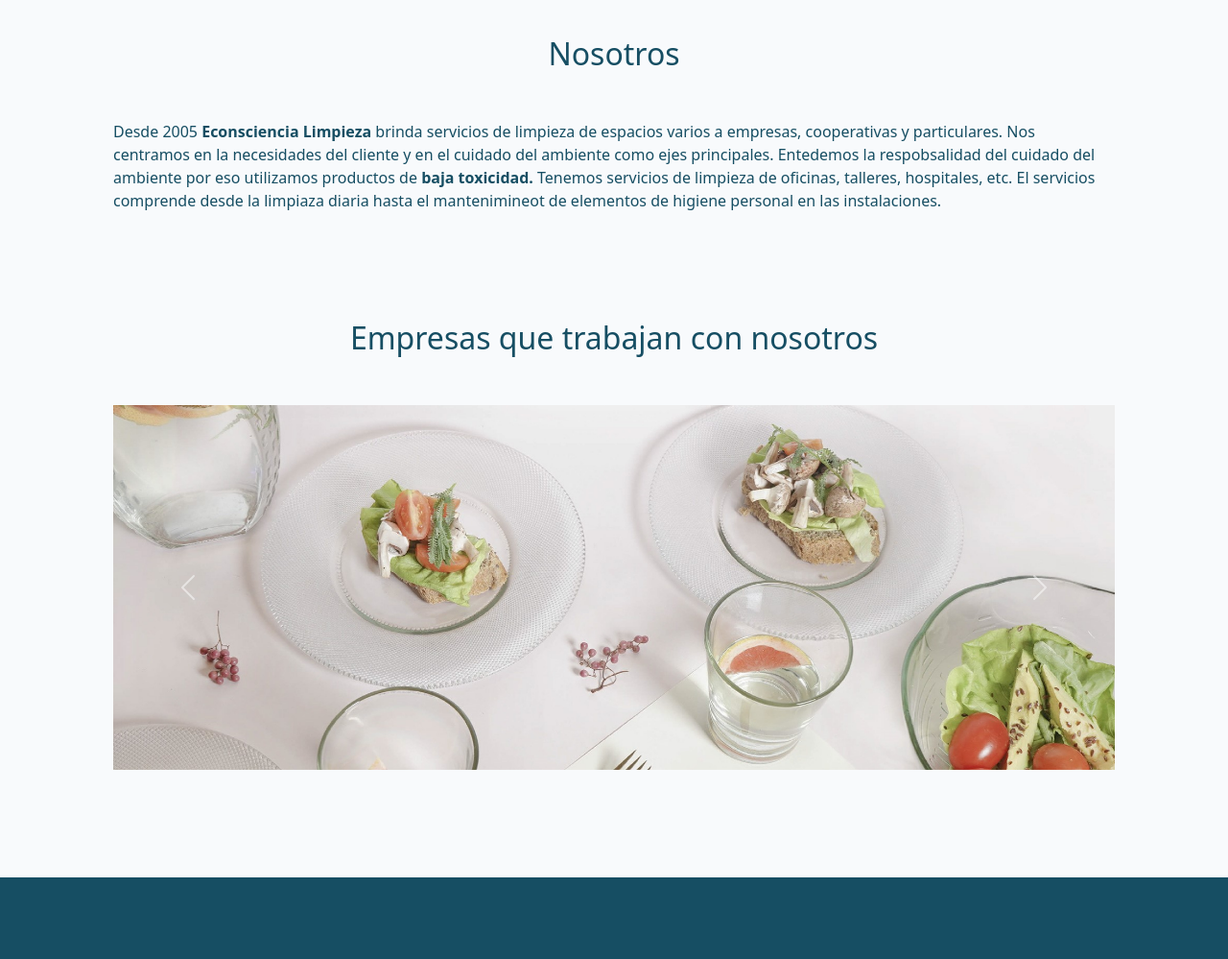
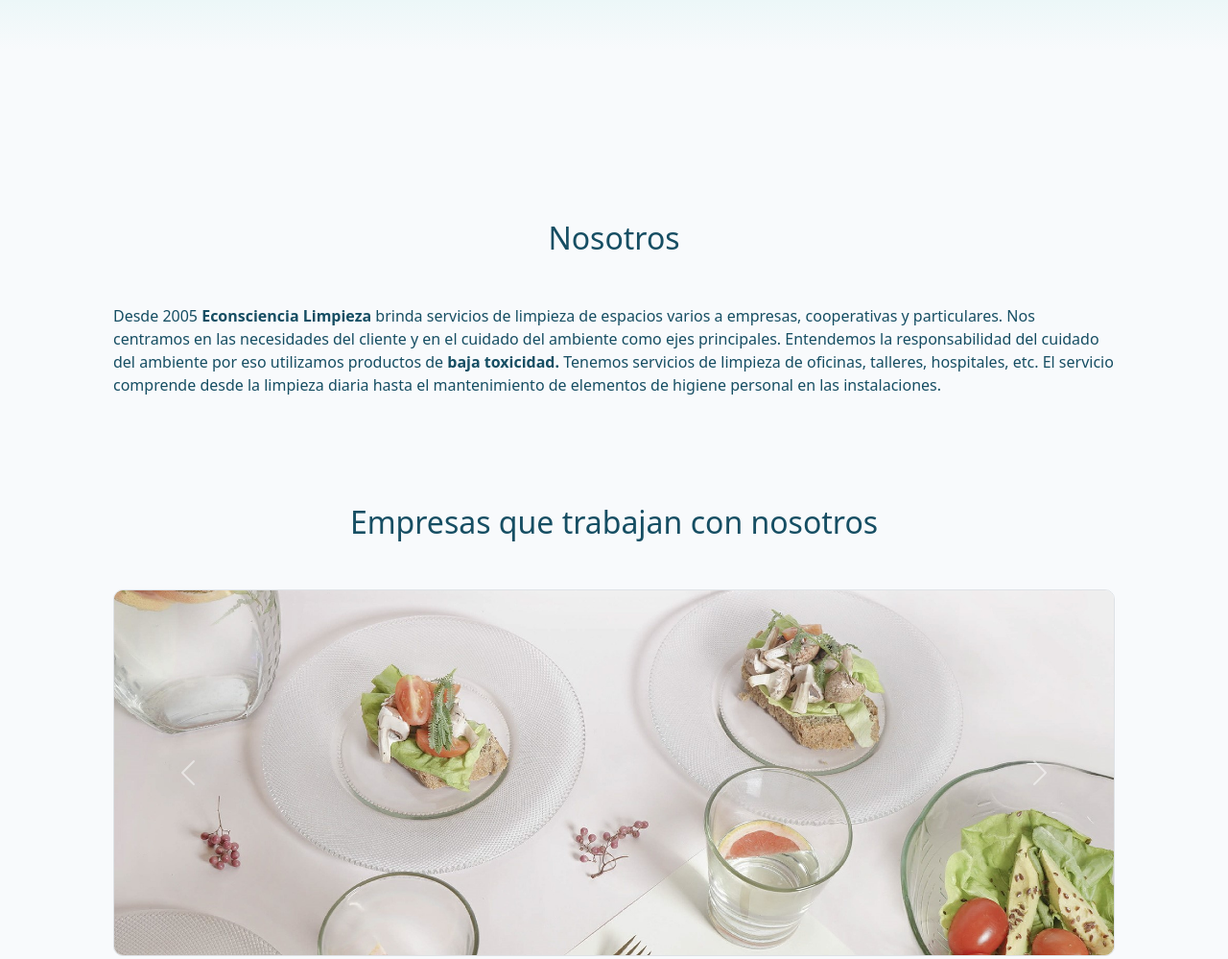
Before and after one commit to AIT-4/trabajo_practico_argentina_programa, a plain HTML site: page landing_page/index.html in a window 1280 px wide. Shown: the part 880-1879 px from the top of the page at 96% size. Drawn offline with nearby package versions, Linux system fonts and the light colour scheme.

Commit message:
Se agrega radio en imagenes. Revisa ortografía.

```diff
--- a/landing_page/css/style.css
+++ b/landing_page/css/style.css
@@ -21,7 +21,7 @@ body {
     background-color: #F8FAFC !important;
 }
 
-/* headear */
+/* Headear */
 
 .bg-color-mid {
     background-color: #41CBBF !important;
@@ -32,33 +32,28 @@ body {
 .color-light {
     color: #F8FAFC!important;
 }
-
 .texto-titulo {
     font-size: 4rem;
     font-family:'Lucida Sans', 'Lucida Sans Regular', 'Lucida Grande', 'Lucida Sans Unicode', Geneva, Verdana, sans-serif;
     padding-right: 10px;
     padding-left: 10px;
 }
-
 .img-logo {
     height: 95px;
     width: 90px;
     border-radius: 20px;
 }
 
-/*Resto de la pagina*/
+/* Section uno y dos*/
+
 .tituloF{
     font-weight: bolder;
     color: white
-
 }
-
 .expF{
-
     color:white;
     padding-top: 50px;
 }
-
 section.form {
     background: linear-gradient(#41cbbf, #F8FAFC);
 }
@@ -67,12 +62,10 @@ form {
     padding: 20px;
     border-radius: 10px;
 }
-
 .form-group, #com {
     padding: 5px;
     border-radius: 10px;
 }
-
 #btn {
     background-color: #41cbbf;
     color: #fff;
@@ -90,6 +83,10 @@ label {
     padding: 3px;
     margin: 5px;
 }
+section {
+    padding-top: 5%;
+    padding-bottom: 5%;
+}
 section.data {
     background-color: #F8FAFC;
     color: #164E63;
@@ -100,6 +97,10 @@ section h2 {
     margin-bottom: 50px;
     text-align: center;
 }
+img.border {
+    border-radius: 10px;
+}
+
 /* Footer */
 
 footer {
@@ -108,7 +109,6 @@ footer {
     background-color:#164E63;
     color: #BEC9DF;
 }
-
 .container__footer {
     display:flex;
     flex-wrap: wrap;
@@ -116,32 +116,26 @@ footer {
     max-width: 1200px;
     margin: auto;
 }
-
 .box__footer {
     display: flex;
     flex-direction: column;
     padding: 50px;
 }
-
 .box__footer h2 {
     margin-bottom: 30px;
     color: #F8FAFC;
     font-weight: 700;
 }
-
 .box__footer a {
    margin-top: 10px;
    color: #F8FAFC;
    font-weight: 700;
 }
-
 .box__copy {
     max-width: 1200;
     margin: auto;
     text-align: center;
-
 }
-
 .box__copy {
     margin-top: 20px;
     color: #d6d6d6;
--- a/landing_page/index.html
+++ b/landing_page/index.html
@@ -5,7 +5,8 @@
     <meta charset="UTF-8">
     <meta http-equiv="X-UA-Compatible" content="IE=edge">
     <meta name="viewport" content="width=device-width, initial-scale=1.0">
-    <title>Document</title>
+    <title>Econsciencia Limpieza</title>
+    <link rel="icon" type="image/jpg" href="./imagenes/favicon.jpg">
     <link rel="stylesheet" href="css\style.css">
     <link href="https://cdn.jsdelivr.net/npm/bootstrap@5.3.0-alpha3/dist/css/bootstrap.min.css" rel="stylesheet"
         integrity="sha384-KK94CHFLLe+nY2dmCWGMq91rCGa5gtU4mk92HdvYe+M/SXH301p5ILy+dN9+nJOZ" crossorigin="anonymous">
@@ -40,7 +41,8 @@
             <div class="row">
                 <div class="col p-5">
                     <h1 class="tituloF">Cotizamos tu limpieza</h1>
-                    <h3 class="expF">Envianos tu consulta y te respondemos a la brevedad. Indicá los metros cuadrados y el tipo de servicio en comentario.</h3>
+                    <h3 class="expF">Envianos tu consulta y te respondemos a la brevedad. Indicá los metros cuadrados y
+                        el tipo de servicio en comentario.</h3>
                 </div>
                 <div class="col p-5">
                     <form action="">
@@ -73,13 +75,14 @@
     <section class="data">
         <div class="container p-5">
             <h2>Nosotros</h2>
-            <p>Desde 2005 <strong>Econsciencia Limpieza</strong> brinda servicios de limpieza de espacios varios a
-                empresas, cooperativas y particulares. Nos centramos en la necesidades del
-                cliente y en el cuidado del ambiente como ejes principales. Entedemos la respobsalidad del cuidado del
+            <p>
+                Desde 2005 <strong>Econsciencia Limpieza</strong> brinda servicios de limpieza de espacios varios a
+                empresas, cooperativas y particulares. Nos centramos en las necesidades del
+                cliente y en el cuidado del ambiente como ejes principales. Entendemos la responsabilidad del cuidado
+                del
                 ambiente por eso utilizamos productos de <strong>baja toxicidad.</strong>
-                Tenemos servicios de limpieza de oficinas, talleres, hospitales, etc. El servicios comprende desde la
-                limpiaza diaria hasta el mantenimineot de elementos de
-                higiene personal en las instalaciones.
+                Tenemos servicios de limpieza de oficinas, talleres, hospitales, etc. El servicio comprende desde la
+                limpieza diaria hasta el mantenimiento de elementos de higiene personal en las instalaciones.
             </p>
         </div>
         <div class="container p-5">
@@ -87,16 +90,16 @@
             <div id="carouselExample" class="carousel slide">
                 <div class="carousel-inner">
                     <div class="carousel-item active">
-                        <img src="./imagenes/img1.jpg" class="d-block w-100">
+                        <img src="./imagenes/img1.jpg" class="d-block w-100 border" alt="Durax">
                     </div>
                     <div class="carousel-item">
-                        <img src="./imagenes/img2.jpg" class="d-block w-100" alt="...">
+                        <img src="./imagenes/img2.jpg" class="d-block w-100 border" alt="Imprenta Barracas">
                     </div>
                     <div class="carousel-item">
-                        <img src="./imagenes/img3.jpg" class="d-block w-100" alt="...">
+                        <img src="./imagenes/img3.jpg" class="d-block w-100 border" alt="San Cristobal Seguros">
                     </div>
                     <div class="carousel-item">
-                        <img src="./imagenes/img4.jpg" class="d-block w-100" alt="...">
+                        <img src="./imagenes/img4.jpg" class="d-block w-100 border" alt="Liliana Electrodomésticos">
                     </div>
                 </div>
                 <button class="carousel-control-prev" type="button" data-bs-target="#carouselExample"
```
Also changed, not shown: landing_page/imagenes/favicon.jpg (added).
